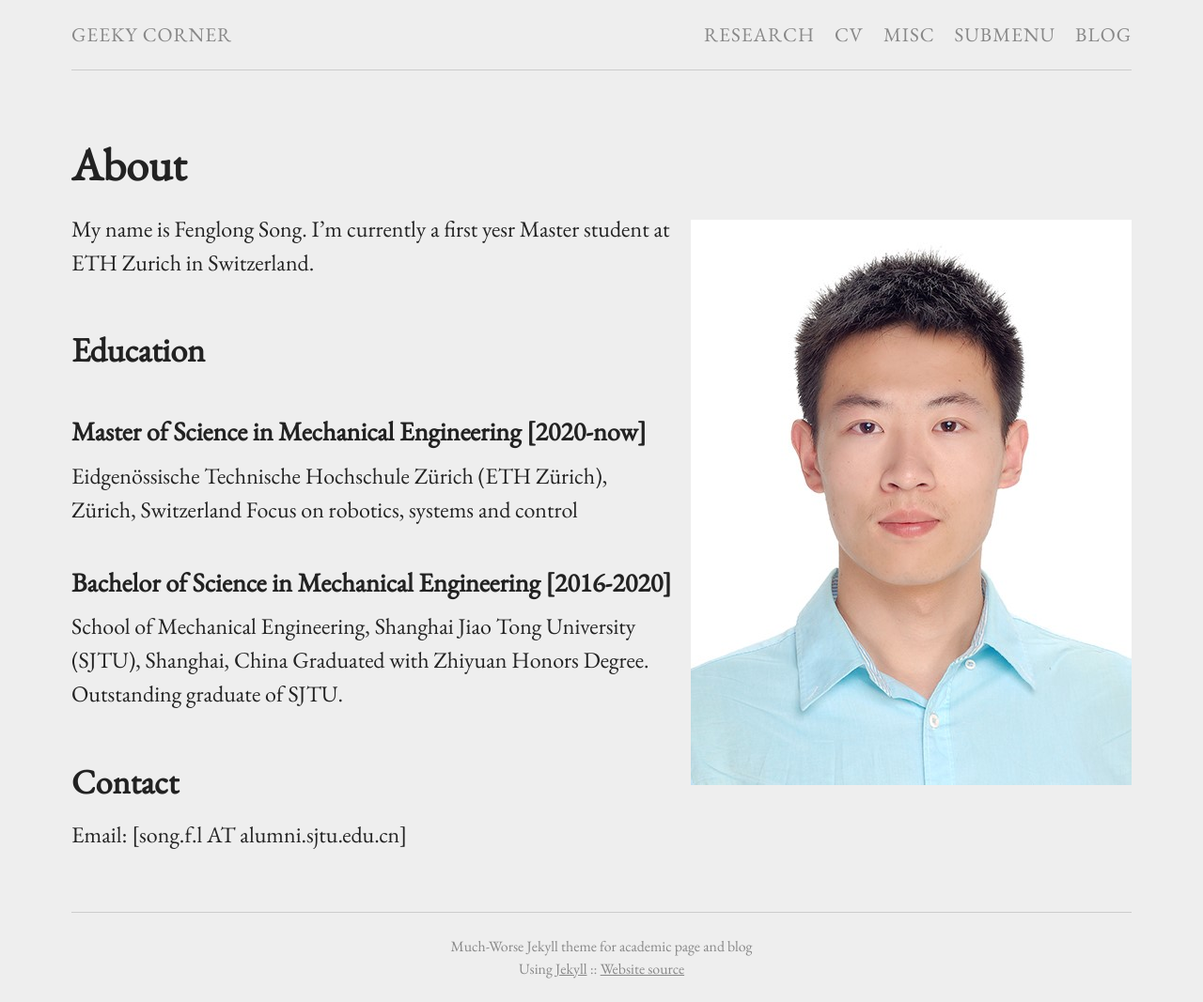
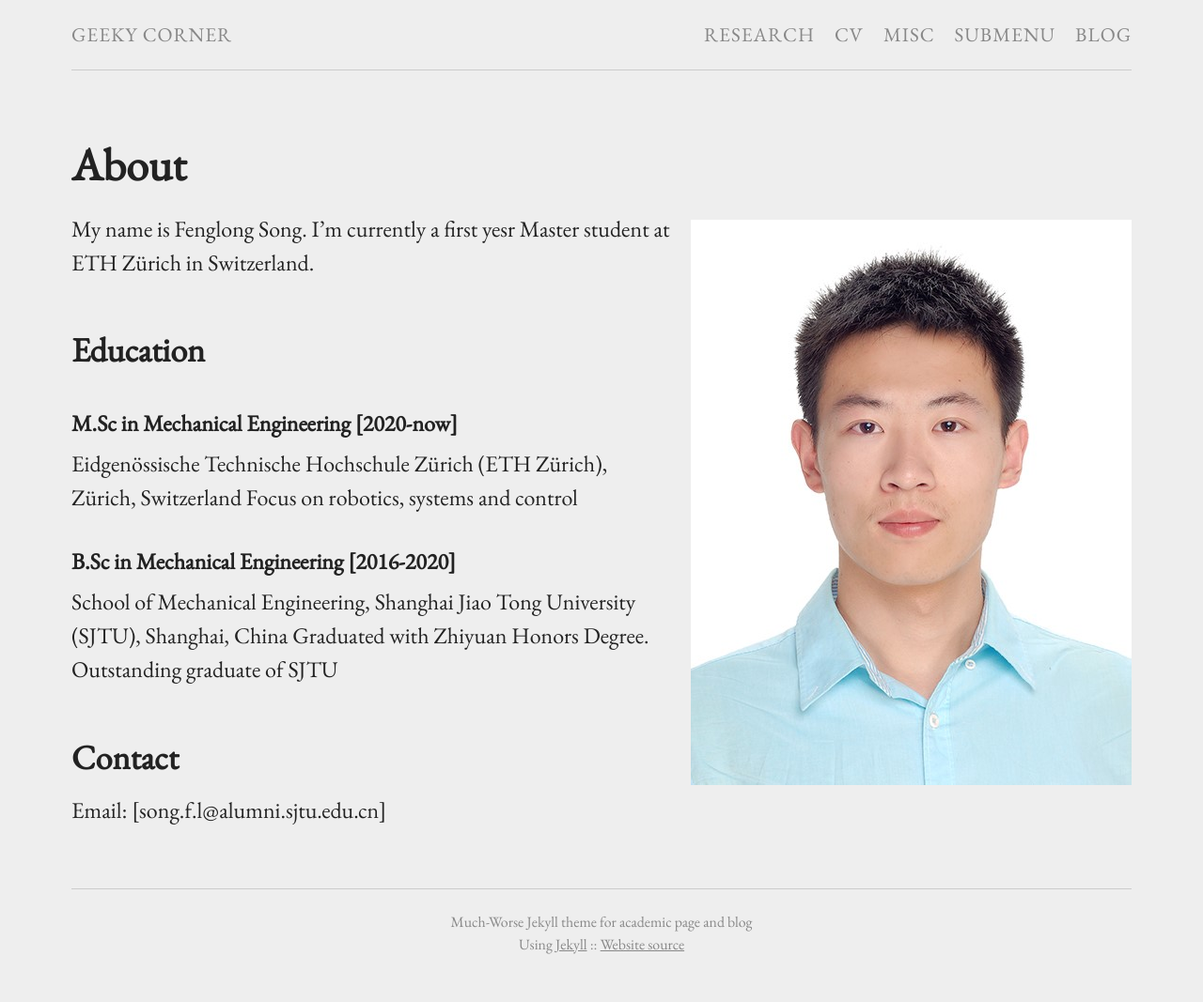
Before and after one commit to FenglongSong/fenglongsong.github.io, a Jekyll site: the page built from index.md, in a window 1280 px wide. Shown: the whole page at 94% size. Built offline with Jekyll 4.4.1, drawn with Linux system fonts in a browser that asks for light colours; after the commit the page ends 1042 px from its top, so only the background shows below that.

```diff
--- a/index.md
+++ b/index.md
@@ -6,20 +6,20 @@
 
 {% include image.html url="images/photo.jpg" caption="" max_width="300px" align="right" %}
 
-My name is Fenglong Song. I'm currently a first yesr Master student at ETH Zurich in Switzerland.
+My name is Fenglong Song. I'm currently a first yesr Master student at ETH Zürich in Switzerland.
 
 ## Education
 
-### Master of Science in Mechanical Engineering [2020-now]
+#### M.Sc in Mechanical Engineering [2020-now]
 Eidgenössische Technische Hochschule Zürich (ETH Zürich), Zürich, Switzerland
 Focus on robotics, systems and control
 
-### Bachelor of Science in Mechanical Engineering [2016-2020]
+#### B.Sc in Mechanical Engineering [2016-2020]
 School of Mechanical Engineering, Shanghai Jiao Tong University (SJTU), Shanghai, China
-Graduated with Zhiyuan Honors Degree. Outstanding graduate of SJTU.
+Graduated with Zhiyuan Honors Degree. Outstanding graduate of SJTU
 
 ## Contact
-Email: [song.f.l AT alumni.sjtu.edu.cn]
+Email: [song.f.l@alumni.sjtu.edu.cn]
 
 
 [Yavin]: https://en.wikipedia.org/wiki/Yavin
```
Also changed, not shown: _posts/2020-07-13-graduate-from-sjtu.md (added, +9 -0 lines).
